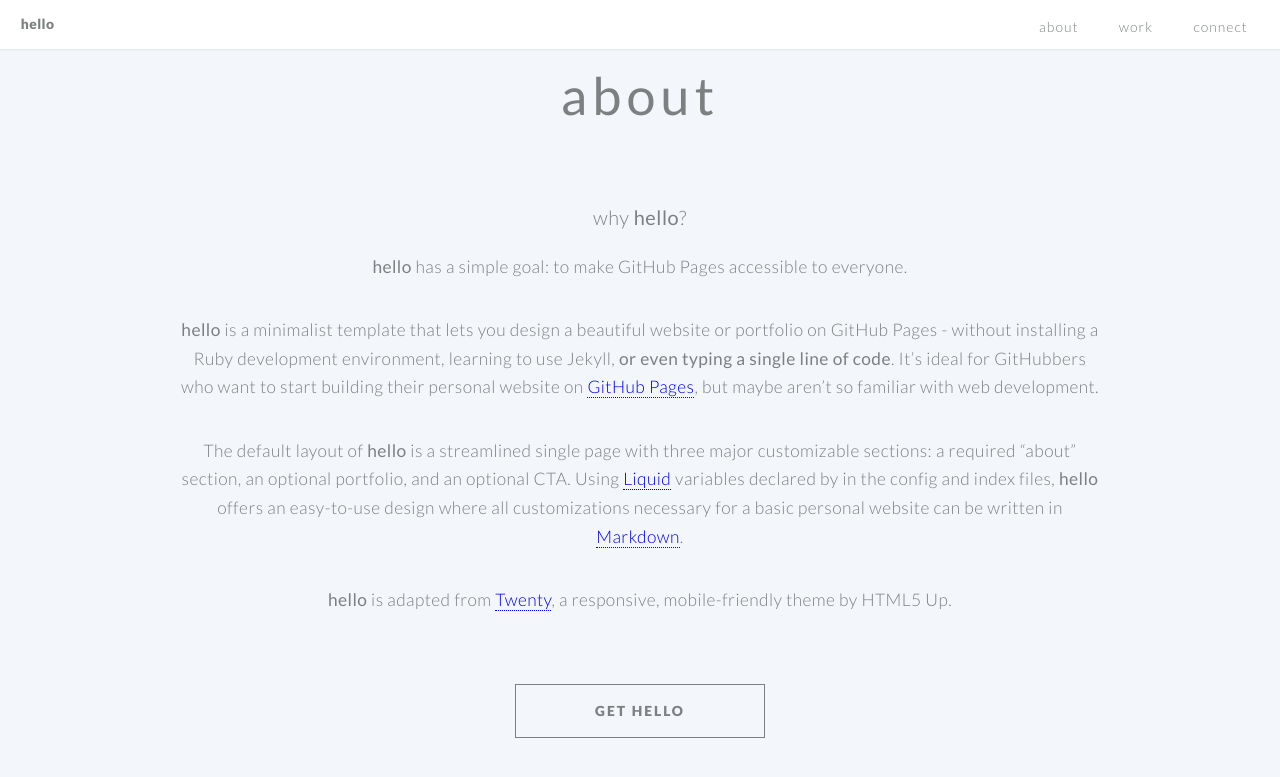
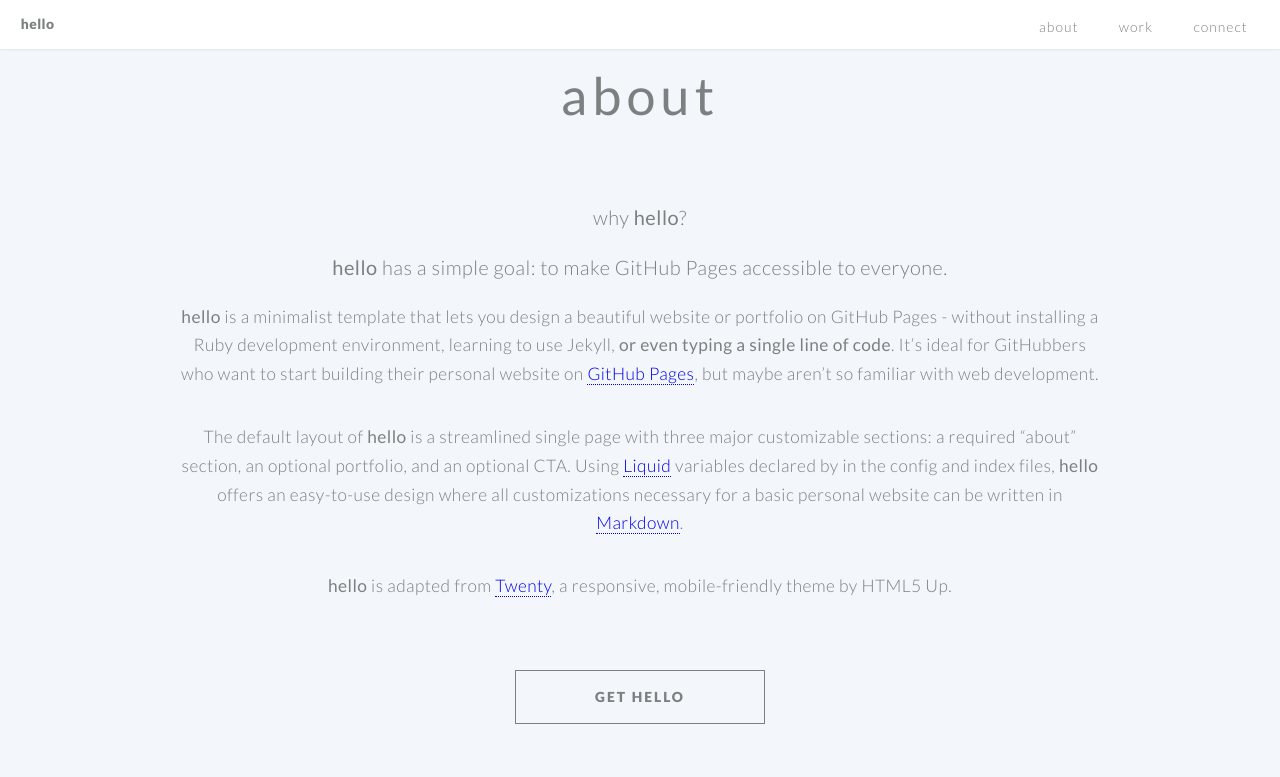
Before and after one commit to saragong/hello, a Jekyll site: the page built from index.md, in a window 1280 px wide and 900 px high, scrolled down 666 px. Shown: the top 777 px of the window. Built offline with Jekyll 4.4.1, drawn with Linux system fonts in a browser that asks for light colours.

Commit message:
update about

```diff
--- a/index.md
+++ b/index.md
@@ -41,7 +41,8 @@ cta_button_label: contact # the label on the button
 [//]: # (write a bit about yourself here)
 ### why **hello**?
 
-**hello** has a simple goal: to make GitHub Pages accessible to everyone.
+
+### **hello** has a simple goal: to make GitHub Pages accessible to everyone.
 
 
 **hello** is a minimalist template that lets you design a beautiful website or portfolio on GitHub Pages - without installing a Ruby
```
Also changed, not shown: README.md.
